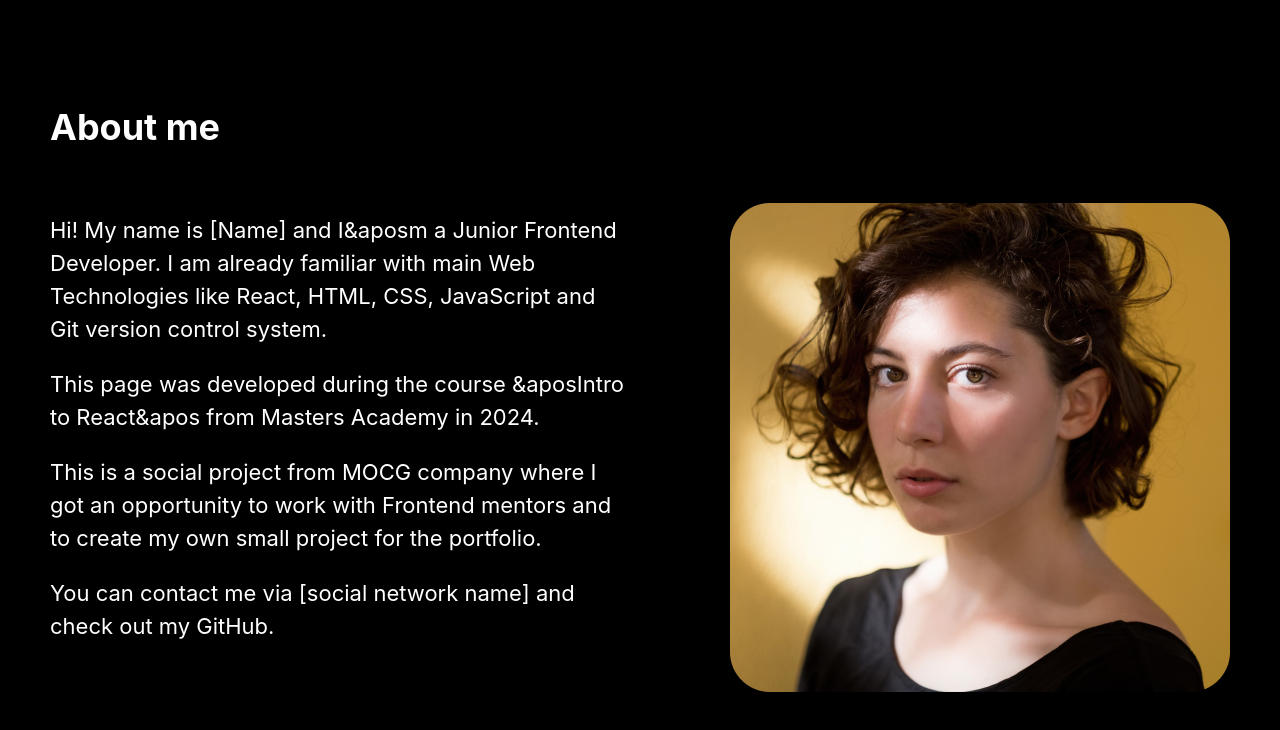
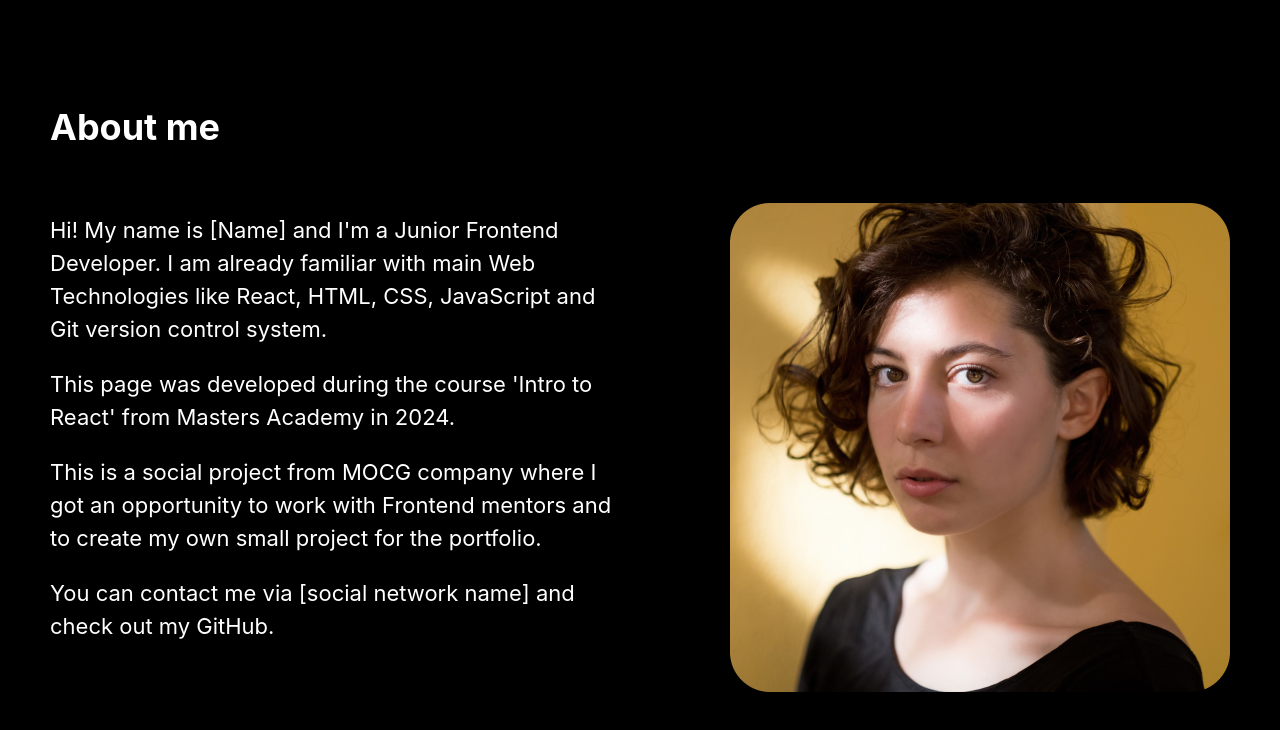
Before and after one commit to MastersAcademy/fe-react-2024, a React (Vite) app: page / in a window 1280 px wide. Shown: the top 730 px of the page. Built offline with nearby package versions, Linux system fonts and the light colour scheme.

Commit message:
Updated text for AboutDescriptionComponent

```diff
--- a/src/components/about/description/AboutDescription.component.tsx
+++ b/src/components/about/description/AboutDescription.component.tsx
@@ -6,10 +6,10 @@ export const AboutDescriptionComponent = () => (
     <div className={styles.box}>
         <TitleComponent titleClasses={styles.aboutDescriptionTitle}>About me</TitleComponent>
         <p>
-            Hi! My name is [Name] and I&aposm a Junior Frontend Developer. I am already familiar with main Web Technologies like React,
+            Hi! My name is [Name] and I&apos;m a Junior Frontend Developer. I am already familiar with main Web Technologies like React,
             HTML, CSS, JavaScript and Git version control system.
         </p>
-        <p>This page was developed during the course &aposIntro to React&apos from Masters Academy in 2024.</p>
+        <p>This page was developed during the course &apos;Intro to React&apos; from Masters Academy in 2024.</p>
         <p>
             This is a social project from MOCG company where I got an opportunity to work with Frontend mentors and to create my own small
             project for the portfolio.
```
